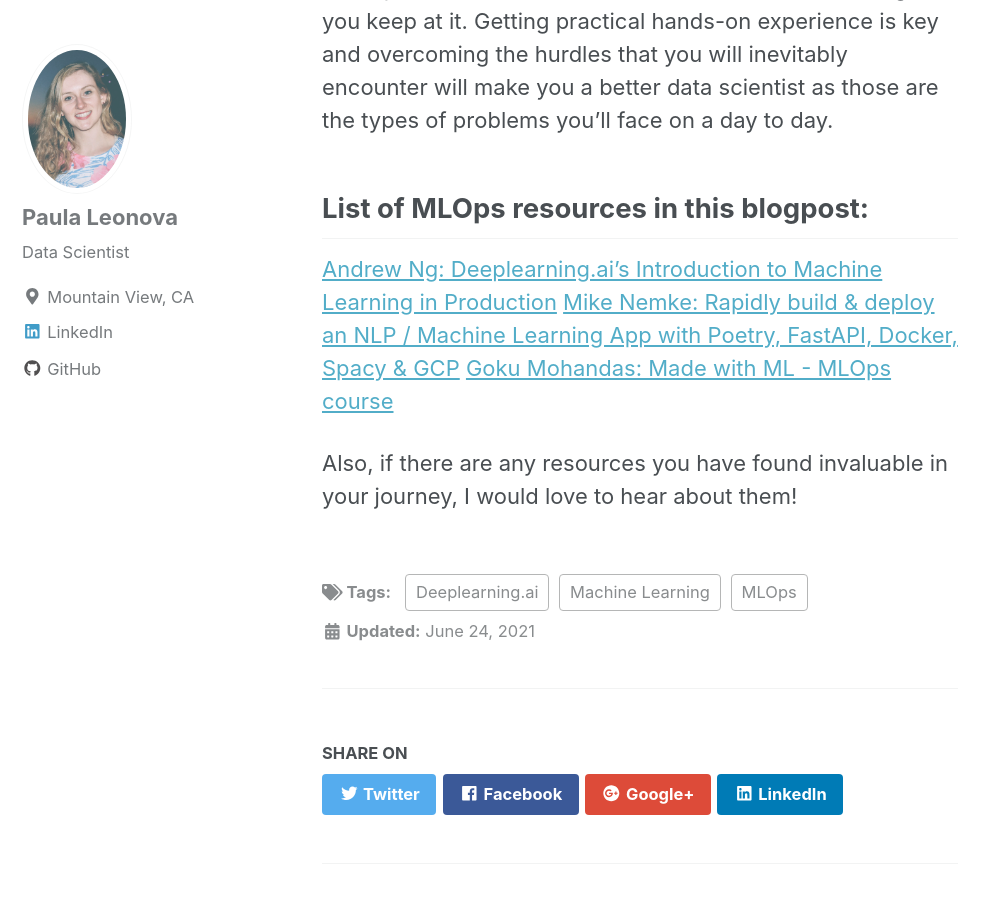
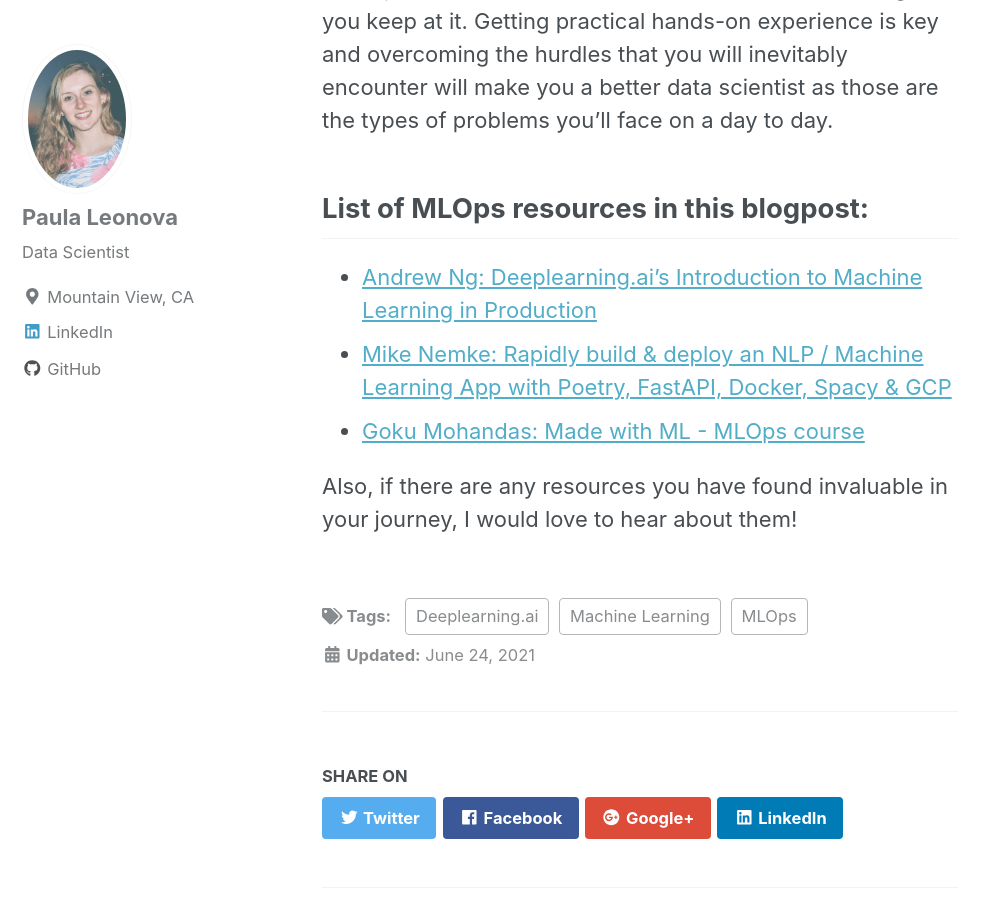
Before and after one commit to pleonova/pleonova.github.io, a Jekyll site: the page built from _posts/2021-06-24-mlops-getting-started.md, in a window 1280 px wide and 900 px high, scrolled down 4246 px. Shown: the whole window, without its empty margins (0-998 px from the left). Built offline with Jekyll 4.4.1, drawn with Linux system fonts in a browser that asks for light colours; nearby versions of some CDN libraries.

Commit message:
Add minor tweaks to blogpost

```diff
--- a/_posts/2021-06-24-mlops-getting-started.md
+++ b/_posts/2021-06-24-mlops-getting-started.md
@@ -32,8 +32,8 @@
 This is the most important step and where a lot of learning takes place. It’s also the hardest, but the most rewarding, if you keep at it. Getting practical hands-on experience is key and overcoming the hurdles that you will inevitably encounter will make you a better data scientist as those are the types of problems you’ll face on a day to day.
 
 ## List of MLOps resources in this blogpost:
-[Andrew Ng: Deeplearning.ai’s Introduction to Machine Learning in Production](https://www.coursera.org/learn/introduction-to-machine-learning-in-production?specialization=machine-learning-engineering-for-production-mlops)
-[Mike Nemke: Rapidly build & deploy an NLP / Machine Learning App with Poetry, FastAPI, Docker, Spacy & GCP](https://www.youtube.com/watch?v=Maj9v-Ev7-4)
-[Goku Mohandas: Made with ML - MLOps course](www.madewithml.com)
+- [Andrew Ng: Deeplearning.ai’s Introduction to Machine Learning in Production](https://www.coursera.org/learn/introduction-to-machine-learning-in-production?specialization=machine-learning-engineering-for-production-mlops)
+- [Mike Nemke: Rapidly build & deploy an NLP / Machine Learning App with Poetry, FastAPI, Docker, Spacy & GCP](https://www.youtube.com/watch?v=Maj9v-Ev7-4)
+- [Goku Mohandas: Made with ML - MLOps course](www.madewithml.com)
 
 Also, if there are any resources you have found invaluable in your journey, I would love to hear about them!
```
Also changed, not shown: other parts of _posts/2021-06-24-mlops-getting-started.md (+1 -1 lines).
